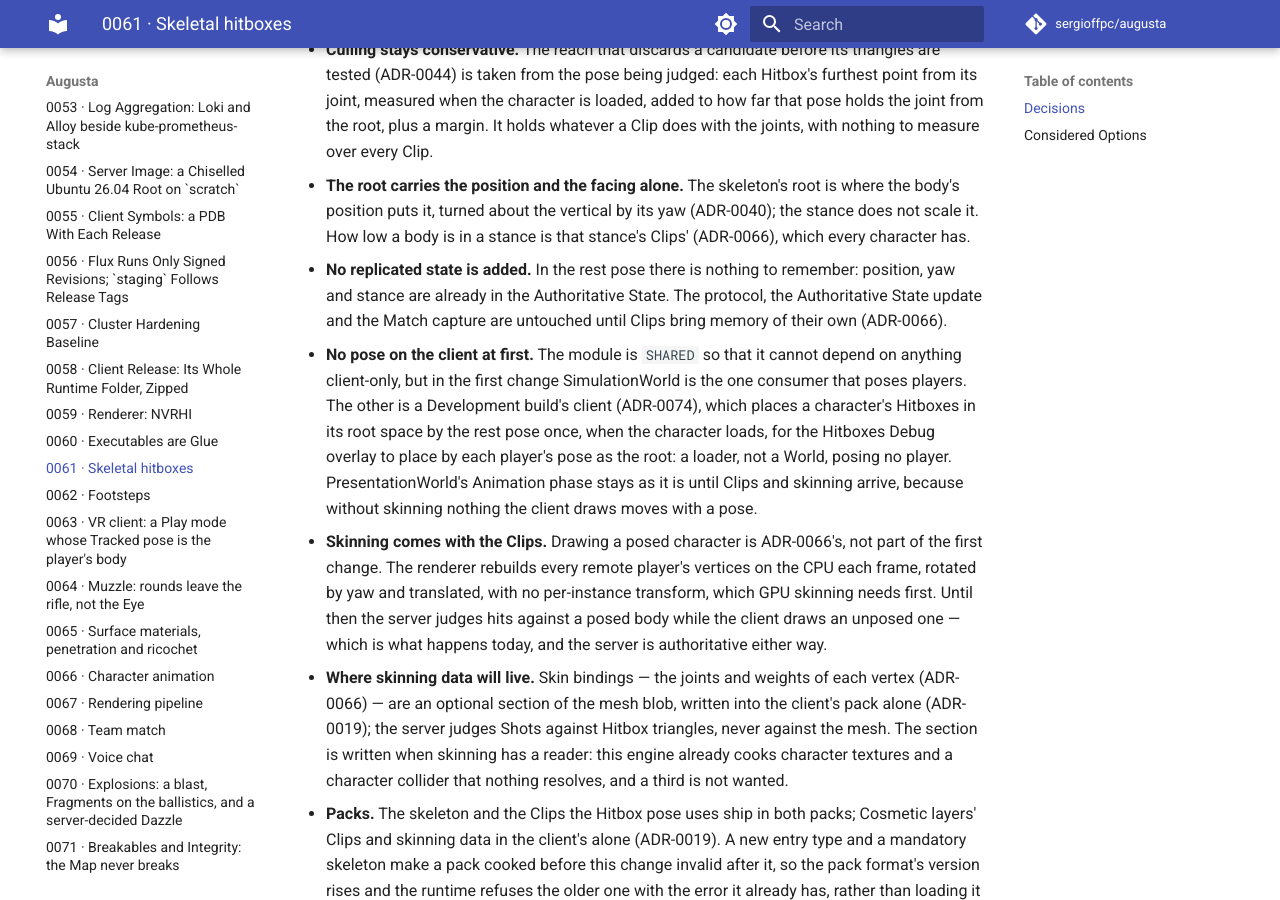
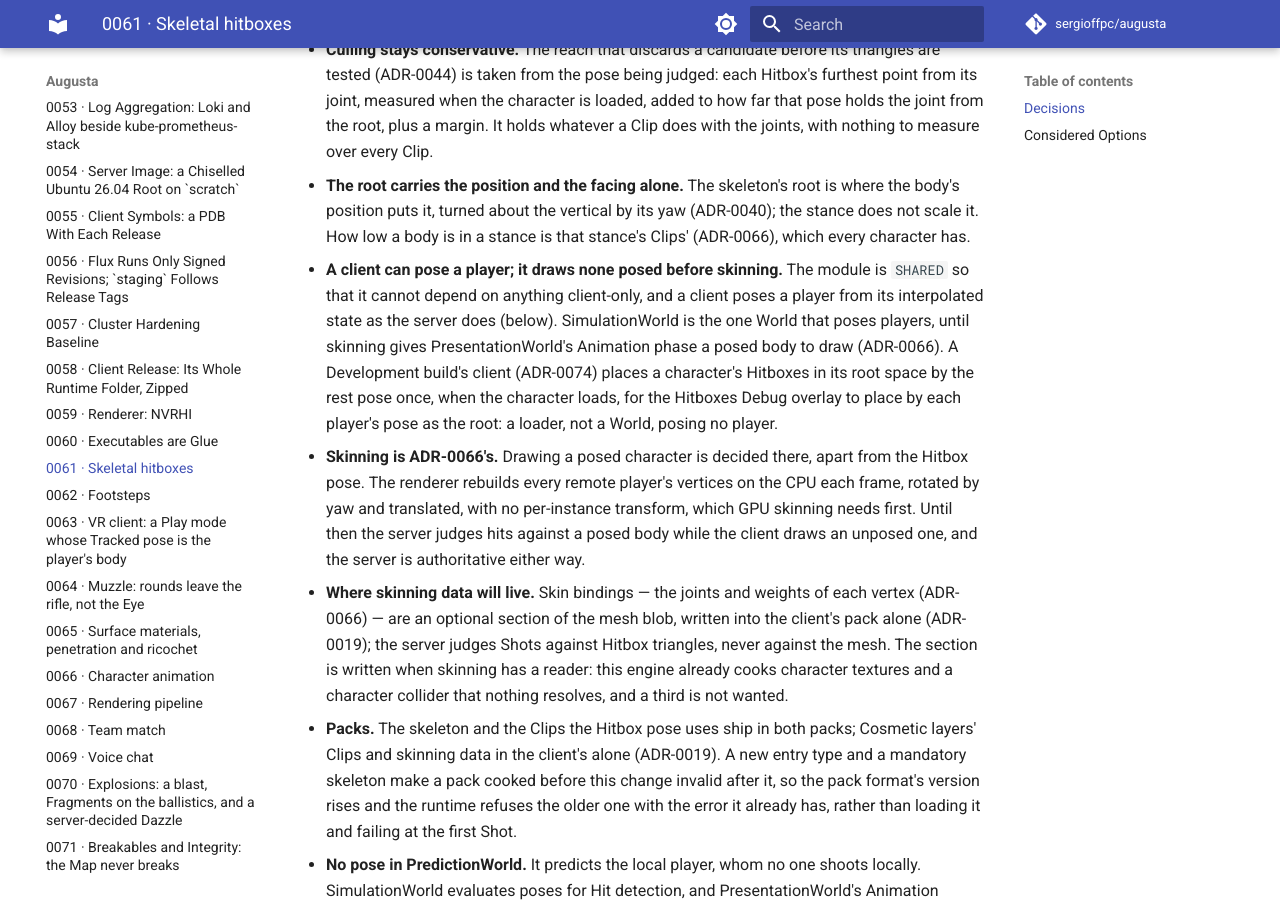
Before and after one commit to sergioffpc/augusta, an MkDocs documentation site: the page built from docs/adr/0061-skeletal-hitboxes.md, in a window 1280 px wide and 900 px high, scrolled down 2264 px. Built offline with MkDocs 1.6.1 and Material for MkDocs 9.7.7, drawn with Linux system fonts in a browser that asks for light colours; comment, search, counter and statistics services are not loaded.

Commit message:
docs(animation): state who poses a player; drop ADR-0061's stale wire decision
ADR-0061 still said the protocol is untouched and that no client poses at
first, though the Clips replicate the pose's memory and a client can pose a
player from its interpolated state (#884). HeldRifleOf no longer names a
Character without a weapon socket, which LoadClips refuses, and a reflowed
Camera comment is whole again.

Co-Authored-By: Claude Opus 5.5 <noreply@anthropic.com>

```diff
--- a/docs/adr/0061-skeletal-hitboxes.md
+++ b/docs/adr/0061-skeletal-hitboxes.md
@@ -99,24 +99,21 @@ format; ADR-0019, ADR-0023, ADR-0040 and ADR-0044 are amended to match.
   where the body's position puts it, turned about the vertical by its yaw
   (ADR-0040); the stance does not scale it. How low a body is in a stance is
   that stance's Clips' (ADR-0066), which every character has.
-- **No replicated state is added.** In the rest pose there is nothing to
-  remember: position, yaw and stance are already in the Authoritative State. The
-  protocol, the Authoritative State update and the Match capture are untouched
-  until Clips bring memory of their own (ADR-0066).
-- **No pose on the client at first.** The module is `SHARED` so that it cannot
-  depend on anything client-only, but in the first change SimulationWorld is the
-  one consumer that poses players. The other is a Development build's client
-  (ADR-0074), which places a character's Hitboxes in its root space by the rest
-  pose once, when the character loads, for the Hitboxes Debug overlay to place
-  by each player's pose as the root: a loader, not a World, posing no player.
-  PresentationWorld's Animation phase stays as it is until Clips and skinning
-  arrive, because without skinning nothing the client draws moves with a pose.
-- **Skinning comes with the Clips.** Drawing a posed character is ADR-0066's,
-  not part of the first change. The renderer rebuilds every remote player's
-  vertices on the CPU each frame, rotated by yaw and translated, with no
-  per-instance transform, which GPU skinning needs first. Until then the server
-  judges hits against a posed body while the client draws an unposed one — which
-  is what happens today, and the server is authoritative either way.
+- **A client can pose a player; it draws none posed before skinning.** The
+  module is `SHARED` so that it cannot depend on anything client-only, and a
+  client poses a player from its interpolated state as the server does (below).
+  SimulationWorld is the one World that poses players, until skinning gives
+  PresentationWorld's Animation phase a posed body to draw (ADR-0066). A
+  Development build's client (ADR-0074) places a character's Hitboxes in its
+  root space by the rest pose once, when the character loads, for the Hitboxes
+  Debug overlay to place by each player's pose as the root: a loader, not a
+  World, posing no player.
+- **Skinning is ADR-0066's.** Drawing a posed character is decided there, apart
+  from the Hitbox pose. The renderer rebuilds every remote player's vertices on
+  the CPU each frame, rotated by yaw and translated, with no per-instance
+  transform, which GPU skinning needs first. Until then the server judges hits
+  against a posed body while the client draws an unposed one, and the server is
+  authoritative either way.
 - **Where skinning data will live.** Skin bindings — the joints and weights of
   each vertex (ADR-0066) — are an optional section of the mesh blob, written
   into the client's pack alone (ADR-0019); the server judges Shots against
```
Also changed, not shown: 2 other files.
